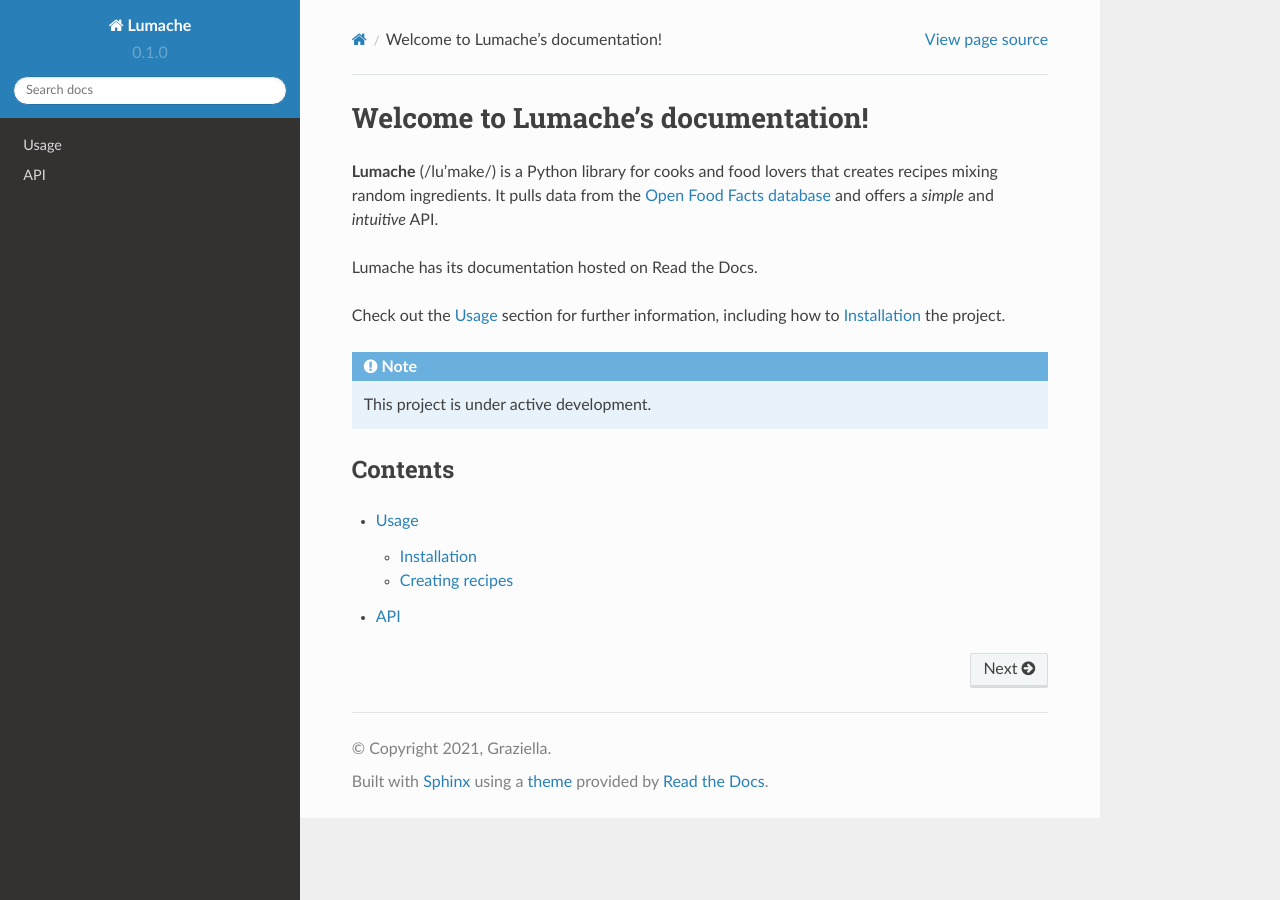
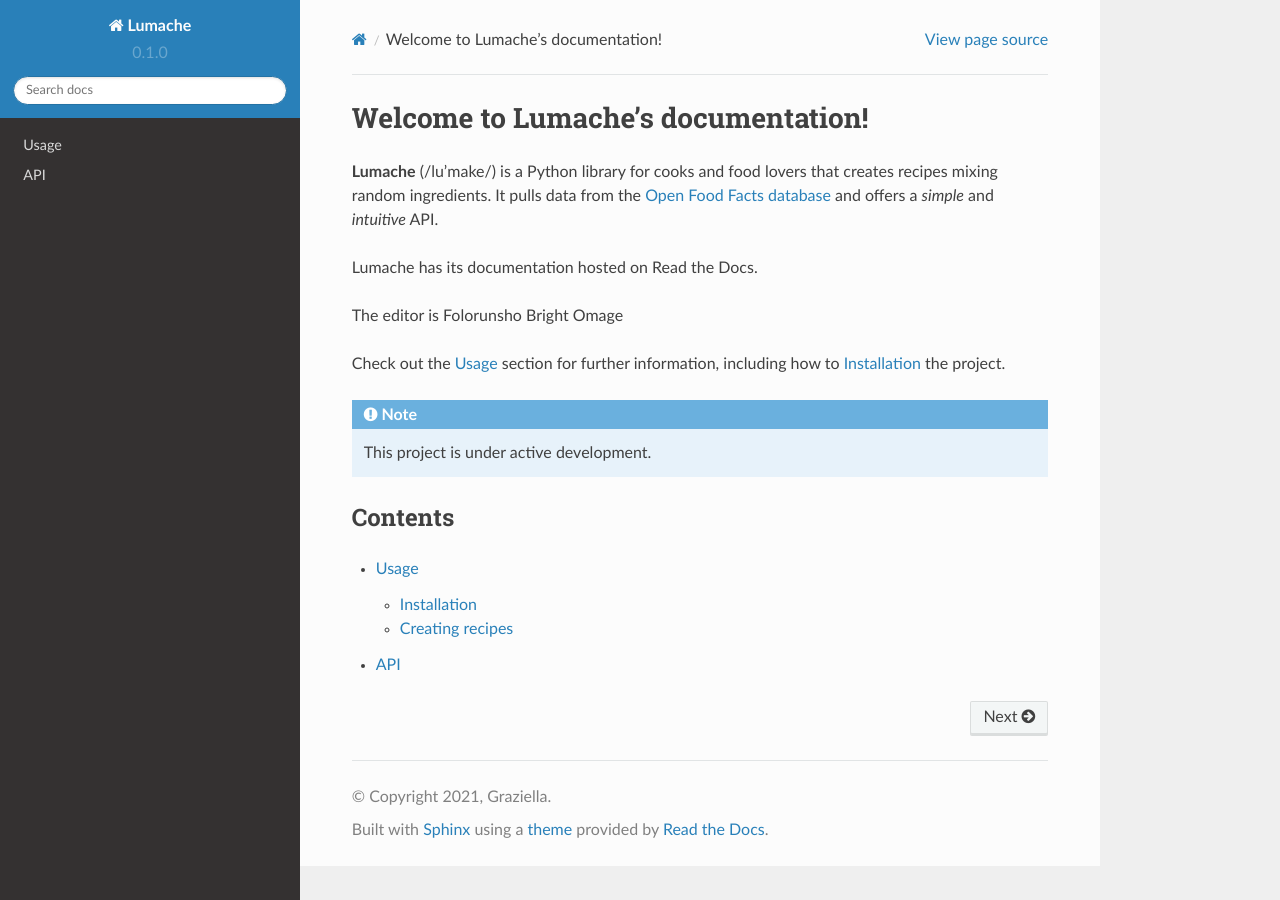
Before and after one commit to omagebright/computationalbiochemistry, a Sphinx documentation site: the page built from docs/source/index.rst, in a window 1280 px wide. Built offline with Sphinx 7.4.7 and the Read the Docs theme 2.0.0, drawn with Linux system fonts in a browser that asks for light colours.

Commit message:
Update index.rst
The second edit, but this time creating a new branch

```diff
--- a/docs/source/index.rst
+++ b/docs/source/index.rst
@@ -8,6 +8,7 @@
 
 Lumache has its documentation hosted on Read the Docs.
 
+The editor is Folorunsho Bright Omage
 
 Check out the :doc:`usage` section for further information, including
 how to :ref:`installation` the project.
```
